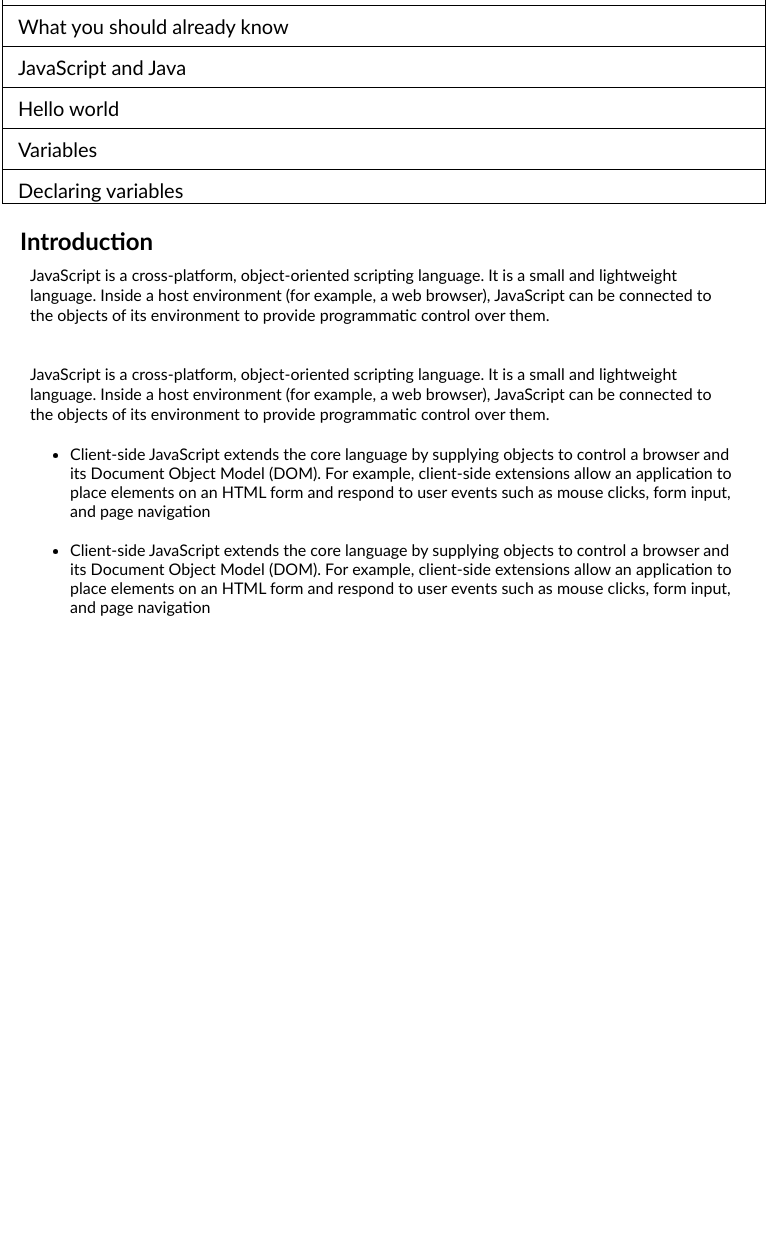
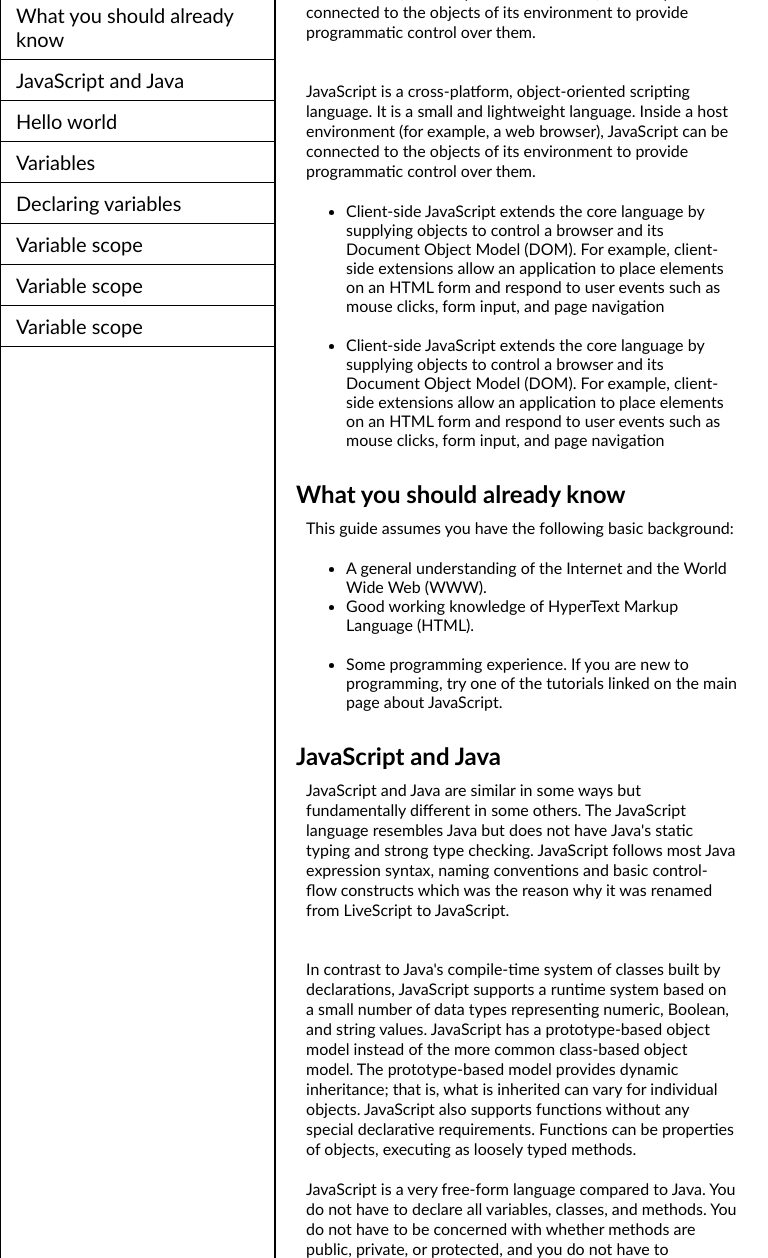
Before and after one commit to jonathan1965/100_projectof_Javascript, a website: page public/OdenProject/freecodecamp/technical-documentation/index.html in a window 768 px wide. Shown: the part 117-1375 px from the top of the page. Before the commit the page ends 800 px from the top, so only its background shows below. Drawn offline with Linux system fonts and the light colour scheme.

Commit message:
make me better

```diff
--- a/public/OdenProject/freecodecamp/technical-documentation/index.html
+++ b/public/OdenProject/freecodecamp/technical-documentation/index.html
@@ -8,6 +8,7 @@
     <title>Document</title>
 </head>
 <body>
+    <div class="herro">
        <main clas="main_doc" id="main-doc">
         <h1 class="logo_title">JS Documentation</h1>
          <div class="menu">
@@ -55,6 +56,39 @@
                   </ul>
             </div>
    </section>
+
+   <section class="section_two">
+    <div>
+     <h1>What you should already know</h1>
+     <p class="para_into">This guide assumes you have the following basic background:</p>
+
+
+             <ul class="list">
+                 <li>A general understanding of the Internet and the World Wide Web (WWW).</li>
+                 <li>Good working knowledge of HyperText Markup Language (HTML).</li>
+                 <li>Some programming experience. If you are new to programming, try one of the tutorials linked on the main page about JavaScript.</li>
+               </ul>
+         </div>
+</section>
+
+<section class="section_three">
+    <div>
+     <h1>JavaScript and Java</h1>
+     <p class="para_into">JavaScript and Java are similar in some ways but fundamentally different in some others. The JavaScript language resembles Java but does not have Java's static typing and strong type checking. JavaScript follows most Java expression syntax, naming conventions and basic control-flow constructs which was the reason why it was renamed from LiveScript to JavaScript.</p>
+          <br>
+          <p class="para_into">In contrast to Java's compile-time
+             system of classes built by declarations, JavaScript
+             supports a runtime system based on a small number
+              of data types representing numeric, Boolean, and
+               string values. JavaScript has a prototype-based
+               object model instead of the more common class-based object model.
+                The prototype-based model provides dynamic inheritance; that is, what is inherited can vary for
+                individual objects. JavaScript also supports functions without any special declarative requirements.
+                 Functions can be properties of objects, executing as loosely typed methods.</p>
+                 <p class="para_into">JavaScript is a very free-form language compared to Java. You do not have to declare all variables, classes, and methods. You do not have to be concerned with whether methods are public, private, or protected, and you do not have to implement interfaces. Variables, parameters, and function return types are not explicitly typed.</p>
+                </div>
+</section>
+</div>
 </div>
 </body>
 </html>
--- a/public/OdenProject/freecodecamp/technical-documentation/styles.css
+++ b/public/OdenProject/freecodecamp/technical-documentation/styles.css
@@ -6,6 +6,11 @@
 }
 body{
     font-family: 'Gill Sans', 'Gill Sans MT', Calibri, 'Trebuchet MS', sans-serif;
+}
+
+.herro{
+    display: flex;
+    flex-direction: column;
 }
 
 main {
@@ -21,6 +26,7 @@ main {
     overflow-y: scroll;
     height: 30vh;
     margin:2px;
+    cursor: pointer;
 }
 
 .menu div {
@@ -46,3 +52,58 @@ main {
 .list li:last-child{
     padding-top: 20px;
 }
+
+
+
+
+
+
+
+
+
+
+
+
+
+
+
+
+
+
+
+
+/* responsiviness */
+
+@media screen and (min-width: 768px) and (max-width: 992px) {
+    .herro{
+        display: flex;
+        flex-direction: row;
+    }
+
+    main{
+    border-right: 2px solid black;
+
+/*
+      background-color: red; */
+    }
+
+    .menu {
+        overflow-y: hidden;
+        height: 100%;
+        border-left:1px solid rgb(0, 0, 0);
+        border-right:none;
+        margin:0px;
+        cursor: pointer;
+    }
+
+    .wrapp{
+        width: 70%;
+        height: 100%;
+    }
+
+    .logo_title {
+        font-size: 25px;
+
+    }
+
+}
```
